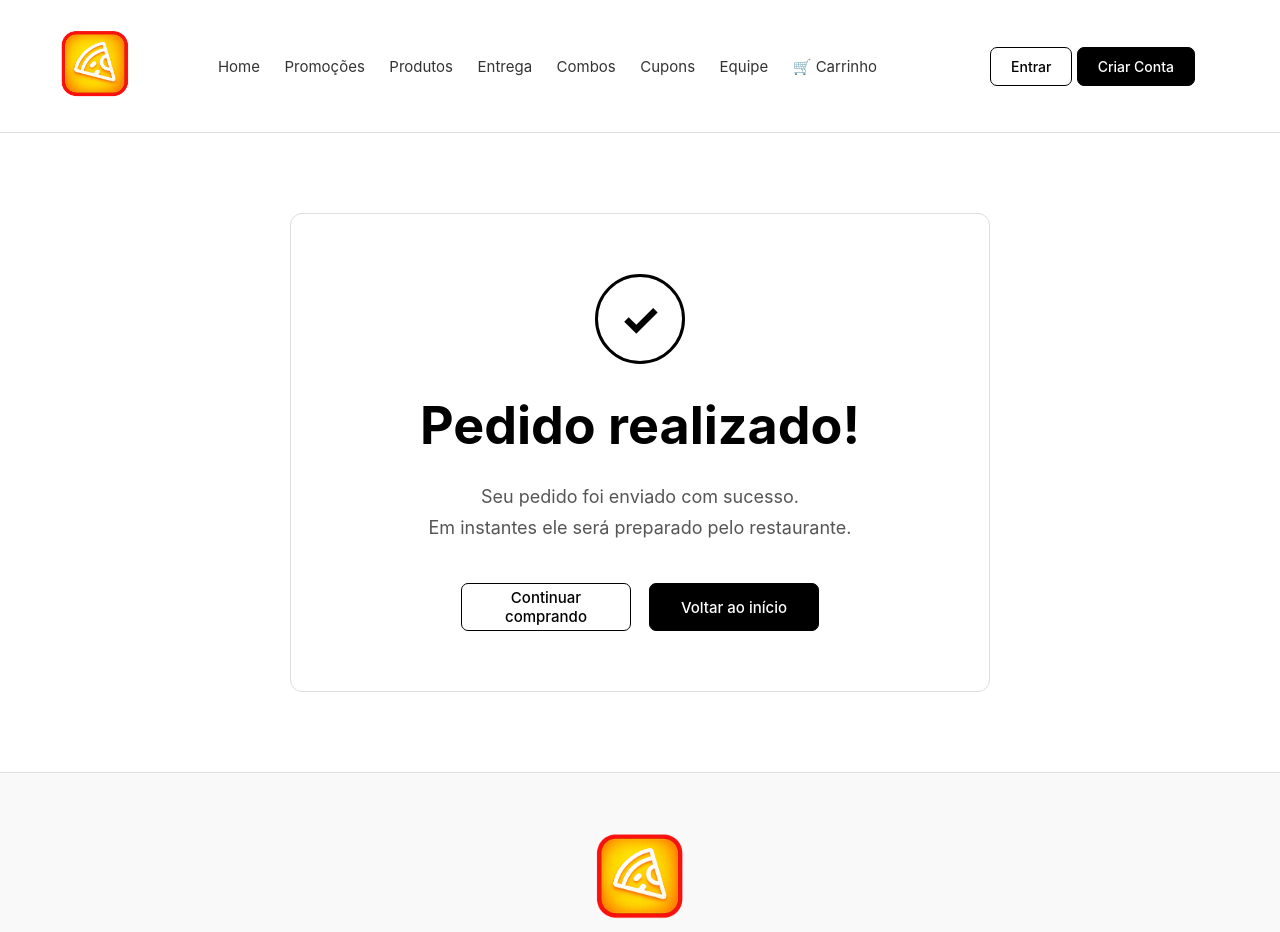
After one commit to FabricioAvelar/pedeaio, a Django app: page /sucesso/ in a window 1280 px wide. The commit adds this page. Shown: the top 932 px of the page. Run offline with Django 5.2, Linux system fonts and the light colour scheme.

Commit message:
Integra carrinho e tela de sucesso

```diff
--- /dev/null
+++ b/core/templates/privado/sucesso.html
@@ -0,0 +1,37 @@
+{% extends 'base.html' %}
+{% load static %}
+
+{% block titulo %}Pedido realizado{% endblock %}
+
+{% block estilo %}
+<link rel="stylesheet" href="{% static 'style/sucesso.css' %}">
+{% endblock %}
+
+{% block conteudo %}
+
+<div class="sucesso">
+
+    <div class="check">
+        ✓
+    </div>
+
+    <h1>Pedido realizado!</h1>
+
+    <p>
+        Seu pedido foi enviado com sucesso.<br>
+        Em instantes ele será preparado pelo restaurante.
+    </p>
+
+    <div class="botoes">
+        <a href="{% url 'produtos' %}" class="btn-outline">
+            Continuar comprando
+        </a>
+
+        <a href="{% url 'index' %}" class="btn-dark">
+            Voltar ao início
+        </a>
+    </div>
+
+</div>
+
+{% endblock %}
--- a/core/urls.py
+++ b/core/urls.py
@@ -14,11 +14,12 @@ urlpatterns = [
     path('produto_remover/<int:id>/', produto_remover, name='produto_remover'),
     path('produto/<int:id>/', produto_detalhes, name='produto_detalhes'),
 
-
+    path('carrinho/', carrinhocompras, name='carrinhocompras'),
     path('adicionar/<int:produto_id>/', adicionar_produto, name='adicionar_produto'),
     path('remover/<int:item_id>/', remover_produto, name='remover_produto'),
     path('aumentar/<int:item_id>/', aumentar_quantidade, name='aumentar_quantidade'),
     path('diminuir/<int:item_id>/', diminuir_quantidade, name='diminuir_quantidade'),
     path('finalizar/', finalizar_pedido, name='finalizar_pedido'),
+    path('sucesso/', sucesso, name='sucesso'),
 
 ]
--- a/core/views.py
+++ b/core/views.py
@@ -9,6 +9,26 @@ from django.contrib.admin.views.decorators import staff_member_required
 from django.contrib.auth import logout
 from django.contrib import messages
 
+
+# Função auxiliar do carrinho
+
+def quantidade_carrinho(request):
+    if not request.user.is_authenticated:
+        return 0
+
+    carrinho = Carrinho.objects.filter(usuario=request.user).first()
+
+    if not carrinho:
+        return 0
+
+    return ItemCarrinho.objects.filter(carrinho=carrinho).count()
+
+
+# Página Inicial
+def index(request):
+    return render(request, 'index.html', {
+        'quantidade_carrinho': quantidade_carrinho(request)
+    })
 
 # Página Inicial #
 def index(request):
@@ -181,7 +201,7 @@ def adicionar_produto(request, produto_id):
     if not criado:
         item.quantidade += 1
         item.save()
-    return redirect('carrinhocompras')
+    return redirect(request.META.get('HTTP_REFERER', 'produtos'))
 
 
 
@@ -255,7 +275,10 @@ def finalizar_pedido(request):
     ItemCarrinho.objects.filter(
         carrinho=carrinho
     ).delete()
-    return redirect('index')
+    return render(request, 'privado/sucesso.html')
+
+def sucesso(request):
+    return render(request, 'privado/sucesso.html')
 
 
 @login_required
--- /dev/null
+++ b/static/style/sucesso.css
@@ -0,0 +1,86 @@
+.sucesso{
+    max-width:700px;
+    margin:80px auto;
+    padding:60px;
+    background:#fff;
+    border:1px solid #ddd;
+    border-radius:12px;
+
+    display:flex;
+    flex-direction:column;
+    align-items:center;
+    justify-content:center;
+    text-align:center;
+}
+
+.check{
+    width:90px;
+    height:90px;
+    border:3px solid #000;
+    border-radius:50%;
+
+    display:flex;
+    justify-content:center;
+    align-items:center;
+
+    font-size:46px;
+    font-weight:bold;
+
+    margin-bottom:30px;
+}
+
+.sucesso h1{
+    font-size:52px;
+    font-weight:700;
+    margin:0 0 25px 0;
+}
+
+.sucesso p{
+    font-size:18px;
+    color:#555;
+    line-height:1.7;
+    margin:0 0 40px 0;
+}
+
+.botoes{
+    display:flex;
+    justify-content:center;
+    align-items:center;
+    gap:18px;
+}
+
+.botoes a{
+    width:170px;
+    height:48px;
+
+    display:flex;
+    justify-content:center;
+    align-items:center;
+
+    border-radius:7px;
+    font-size:15px;
+    font-weight:500;
+    transition:.3s;
+}
+
+.btn-outline{
+    background:#fff;
+    color:#000;
+    border:1px solid #000;
+}
+
+.btn-outline:hover{
+    background:#000;
+    color:#fff;
+}
+
+.btn-dark{
+    background:#000;
+    color:#fff;
+    border:1px solid #000;
+}
+
+.btn-dark:hover{
+    background:#222;
+    border-color:#222;
+}
--- a/templates/menu.html
+++ b/templates/menu.html
@@ -11,6 +11,7 @@
       <a href="{% url 'index' %}">Combos</a>
       <a href="{% url 'index' %}">Cupons</a>
       <a href="{% url 'index' %}">Equipe</a>
+      <a href="{% url 'carrinhocompras' %}">🛒 Carrinho</a>
     </nav>
 
     <div class="nav-buttons">
```
Also changed, not shown: core/templates/privado/carrinhocompras.html (+15 -12 lines), static/script/carrinho.js (deleted, +0 -54 lines), static/style/carrinho.css (+103 -183 lines).
